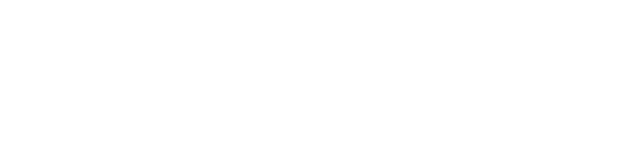
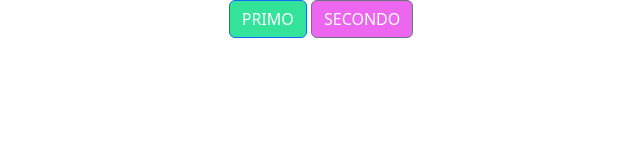
Before and after one commit to N1XIL9/U2-W6-D3.SASS_I, a website: page index.html in a window 1280 px wide. Shown: the whole page, without its empty margins (319-959 px from the left). Drawn offline with nearby package versions, Linux system fonts and the light colour scheme.

Commit message:
setup project

```diff
--- /dev/null
+++ b/assets/scss/style.scss
@@ -0,0 +1,10 @@
+$colorePRIMO: rgb(51, 227, 154);
+$coloreSECONDO: rgb(237, 102, 240);
+
+.btn-primary {
+    background-color: $colorePRIMO;
+}
+
+.btn-secondary {
+    background-color: $coloreSECONDO;
+}
--- a/index.html
+++ b/index.html
@@ -5,11 +5,22 @@
     <meta charset="UTF-8">
     <meta http-equiv="X-UA-Compatible" content="IE=edge">
     <meta name="viewport" content="width=device-width, initial-scale=1.0">
-    <title>Document</title>
+    <link rel="stylesheet" href="node_modules/bootstrap/dist/css/bootstrap.min.css">
+    <link rel="stylesheet" href="./assets/css/style.css">
+    <title>NPM & SASS</title>
 </head>
 
 <body>
 
+    <div class="row text-center align-content-center">
+        <div class="col">
+            <button type="button" class=" btn btn-primary"> PRIMO</button>
+            <button type="button" class=" btn btn-secondary"> SECONDO</button>
+        </div>
+    </div>
+
+
+    <script src="/node_modules/bootstrap/dist/js/bootstrap.bundle.min.js"></script>
 </body>
 
 </html>
--- a/package.json
+++ b/package.json
@@ -4,7 +4,8 @@
   "description": "",
   "main": "index.js",
   "scripts": {
-    "test": "echo \"Error: no test specified\" && exit 1"
+    "test": "echo \"Error: no test specified\" && exit 1",
+    "sass-watch": "sass assets/scss/style.scss assets/css/style.css -w"
   },
   "repository": {
     "type": "git",
```
Also changed, not shown: assets/css/style.css (added), 1 other file.
